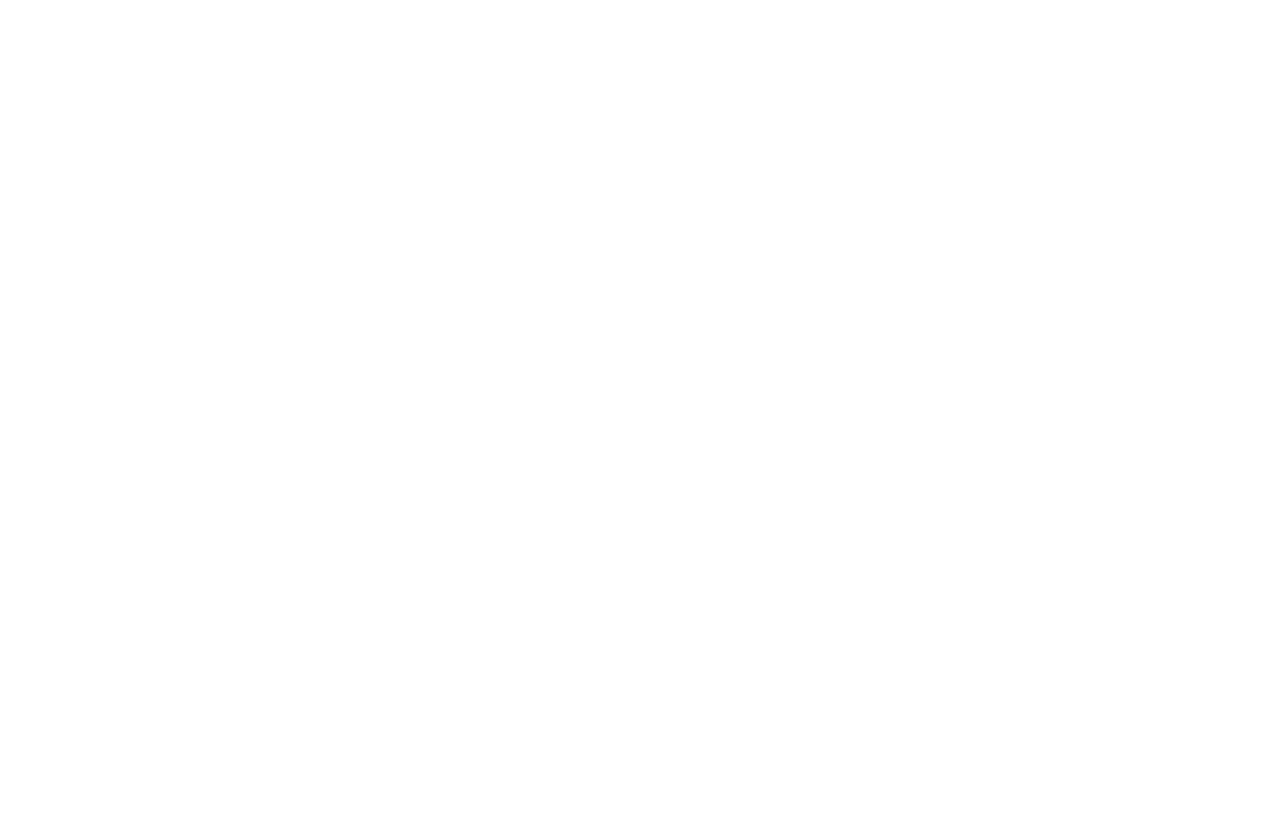
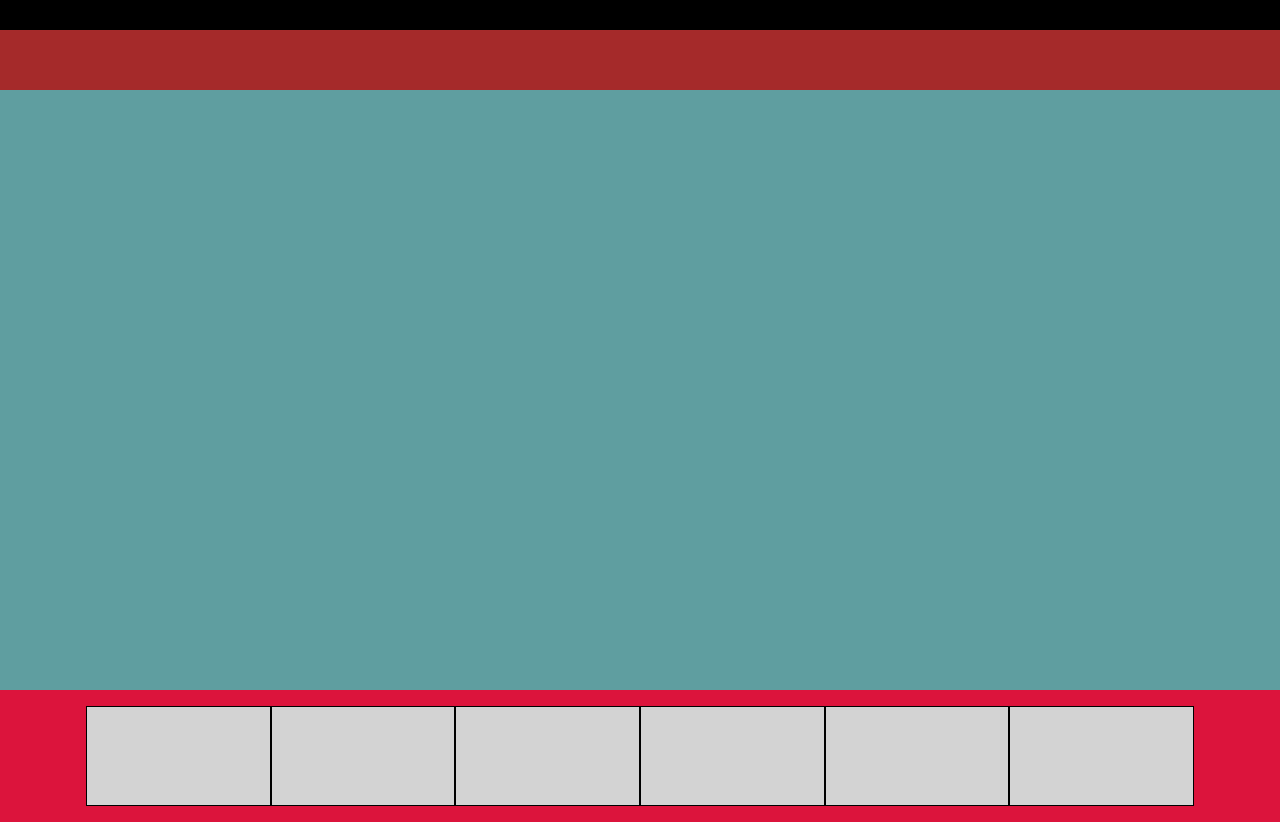
Before and after one commit to graziolieduardo/htmlcss-playstation, a plain HTML site: page index.html in a window 1280 px wide. Before the commit the page ends 800 px from the top, so only its background shows below. Drawn offline with nearby package versions, Linux system fonts and the light colour scheme.

Commit message:
Struttura header e jumbotron

```diff
--- a/css/style.css
+++ b/css/style.css
@@ -3,3 +3,54 @@
     padding: 0;
     box-sizing: border-box;
 }
+
+/* common  */
+
+
+
+
+
+/* header  */
+
+header {
+    height: 90px;
+}
+
+header .ms_sony-bar {
+    height: 30px;
+    background-color: black;
+}
+
+header nav {
+    height: 60px;
+}
+
+
+
+
+
+/* debug  */
+
+.debug header {
+    background-color: blueviolet;
+}
+
+.debug nav {
+    background-color: brown;
+}
+
+.debug #ms_jumbotron {
+    background-color: cadetblue;
+    height: 600px;
+}
+
+.debug #ms_jumbo-img {
+    background-color: crimson;
+
+}
+
+.debug #ms_jumbo-img .ms_box-img {
+    background-color: lightgrey;
+    height: 100px;
+    border: 1px solid black;
+}
--- a/index.html
+++ b/index.html
@@ -9,13 +9,48 @@
     <link rel="stylesheet" href="css/style.css">
     <title>PlayStation</title>
 </head>
-<body>
-    <header>
+<body class="debug">
+    <header class="w-100">
+        <div class="container-fluid h-100">
+            <div class="row h-100">
+                <!-- sony bar  -->
+                <div class="col-12 ms_sony-bar">
 
+                </div>
+
+                <!-- nav  -->
+                <nav class="col-12">
+
+                </nav>
+            </div>
+        </div>
     </header>
 
     <main>
+        <!-- inizio jumbotron  -->
+        <section id="ms_jumbotron">
+            <div class="container-fliud">
+                <div class="row">
+                    <div class="col-12">
 
+                    </div>
+                </div>
+            </div>
+        </section>
+
+        <!-- inizio jumbo images  -->
+        <section id="ms_jumbo-img">
+            <div class="container">
+                <div class="row row-cols-2 row-cols-sm-3 row-cols-md-3 row-cols-lg-6 p-3">
+                    <div class="ms_box-img"></div>
+                    <div class="ms_box-img"></div>
+                    <div class="ms_box-img"></div>
+                    <div class="ms_box-img"></div>
+                    <div class="ms_box-img"></div>
+                    <div class="ms_box-img"></div>
+                </div>
+            </div>
+        </section>
     </main>
 
     <footer>
```
